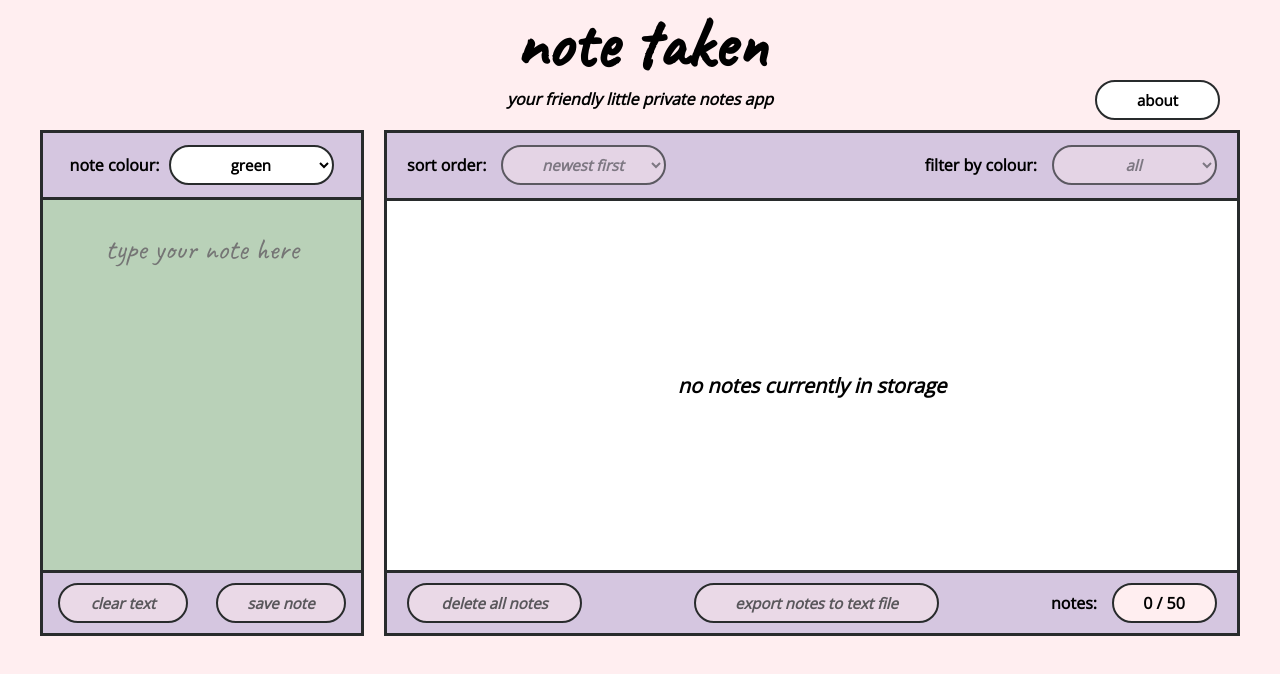
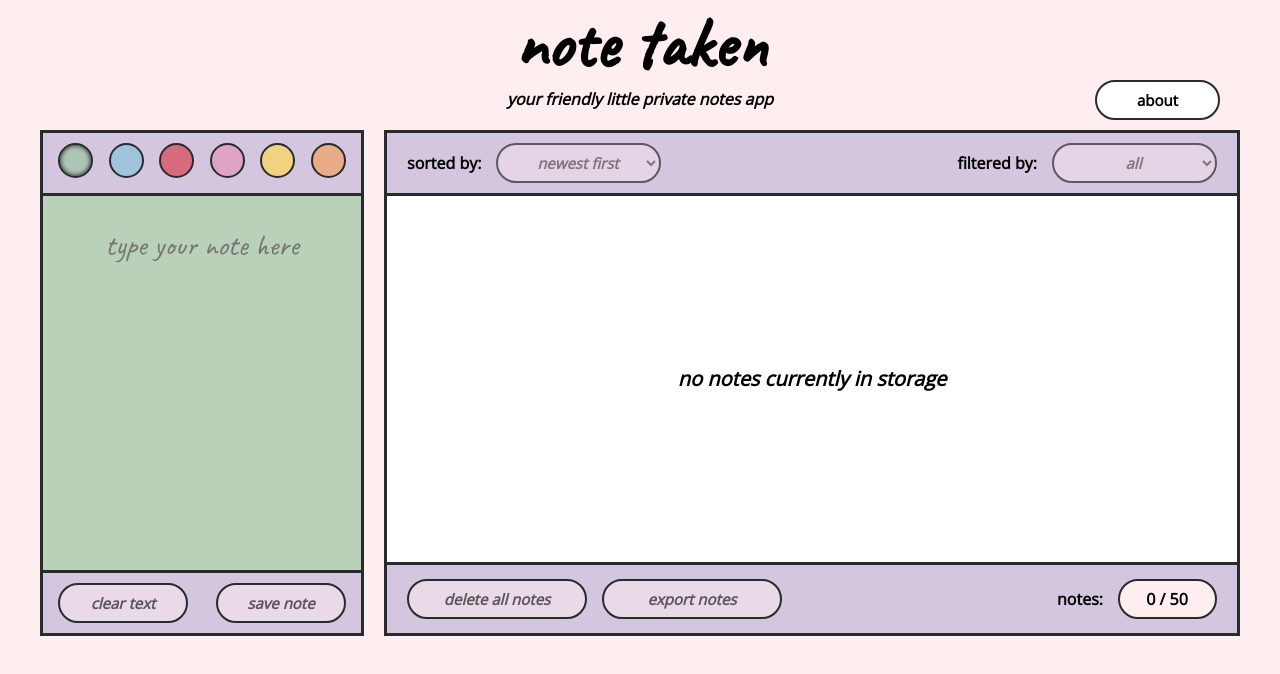
Before and after one commit to torontopubliclibra/note-taken, an Angular app: page / in a window 1280 px wide. Shown: the top 674 px of the page. Built offline with nearby package versions, Linux system fonts and the light colour scheme.

Commit message:
refactor: made modifications to style and functionality

```diff
--- a/src/app/app.component.html
+++ b/src/app/app.component.html
@@ -33,15 +33,24 @@
 
       <!-- notepad colour options -->
       <div class="notepad-options">
-        <p>Note colour:</p>
-        <select [(ngModel)]="noteColor" title="Select your note colour">
+        <div class="colorButtons" *ngFor="let color of initialNoteColors; index as i">
+          <button class="color-button {{color}} {{noteColor === color ? 'selected' : ''}}" (click)="updateNoteColor(color)">
+          </button>
+        </div>
+        <!-- <button class="color-button green" (click)="updateNoteColor('green')"></button>
+        <button class="color-button blue" (click)="updateNoteColor('blue')"></button>
+        <button class="color-button red" (click)="updateNoteColor('red')"></button>
+        <button class="color-button pink" (click)="updateNoteColor('pink')"></button>
+        <button class="color-button yellow" (click)="updateNoteColor('yellow')"></button>
+        <button class="color-button orange" (click)="updateNoteColor('orange')"></button> -->
+        <!-- <select [(ngModel)]="noteColor" title="Select your note colour">
           <option value="green">green</option>
           <option value="blue">blue</option>
           <option value="red">red</option>
           <option value="pink">pink</option>
           <option value="yellow">yellow</option>
           <option value="orange">orange</option>
-        </select>
+        </select> -->
       </div>
 
       <!-- notepad text area -->
@@ -59,13 +68,27 @@
     </div>
 
     <!-- notebook section -->
-    <div class="notebook {{view === 'info' ? 'disabled' : ''}} {{view === 'notepad' || view === 'info' ? 'disabled-2' : ''}}">
+    <div class="notebook {{view === 'info' ? 'disabled' : ''}} {{view === 'notepad' || view === 'info' ? 'disabled-2' : ''}}  {{notebookOptions ? 'options-active' : ''}}">
+
+      <div class="notebook-search {{allNotes.length < 3 ? 'disabled' : ''}}">
+
+        <i class="fa fa-search" aria-hidden="true"></i>
+        <input type="text" [(ngModel)]="searchQuery" (ngModelChange)="searchNotes()" placeholder="Start typing to search" class="{{searchQuery ? 'active' : ''}}"/>
+
+        <button *ngIf="!searchQuery" class="clear-search" disabled>
+          Clear
+        </button>
+        <button *ngIf="searchQuery" (click)="clearSearch()" class="clear-search">
+          Clear
+        </button>
+
+      </div>
 
       <!-- notebook sort and filter options -->
-      <div class="notebook-options">
+      <div class="notebook-options {{notebookOptions ? 'active' : ''}}">
 
         <div class="timeSort">
-          <p>Sort order:</p>
+          <p>Sorted by:</p>
           <select [(ngModel)]="timeSort" disabled="{{filteredNotes.length <= 1 ? true : false}}" title="Select the sort order">
             <option value="newest">newest first</option>
             <option value="oldest">oldest first</option>
@@ -73,25 +96,12 @@
         </div>
 
         <div class="colorFilter">
-          <p>Filter by colour:</p>
+          <p>Filtered by:</p>
           <select [(ngModel)]="colorFilter" (ngModelChange)="filterNotesByColor()" disabled="{{noteColors.length <= 1 ? 'true' : 'false'}}" title="Select the colour filter">
             <option value="all">all</option>
             <option *ngFor="let color of noteColors; index as i" value={{color}}>{{color}}</option>
           </select>
         </div>
-
-      </div>
-      <div class="notebook-search {{allNotes.length < 3 ? 'disabled' : ''}}">
-
-        <i class="fa fa-search" aria-hidden="true"></i>
-        <input type="text" [(ngModel)]="searchQuery" (ngModelChange)="searchNotes()" placeholder="Search your notes" class="{{searchQuery ? 'active' : ''}}"/>
-
-        <button *ngIf="!searchQuery" class="clear-search" disabled>
-          Clear
-        </button>
-        <button *ngIf="searchQuery" (click)="clearSearch()" class="clear-search">
-          Clear
-        </button>
 
       </div>
 
@@ -143,7 +153,7 @@
       </ul>
 
       <!-- notebook delete all button and note counter -->
-      <div class="notebook-buttons">
+      <div class="notebook-buttons {{notebookOptions ? 'active' : ''}} {{allNotes.length < 3 ? 'search-disabled' : ''}}">
 
         <div class="notes-remaining">
           <p>Notes:</p>
@@ -152,11 +162,28 @@
           </div>
         </div>
 
-        <button *ngIf="filteredNotes.length > 1" (click)="exportNotes()" class="export" title="Open or save your notes as a .txt file">Export notes to text file</button>
-        <button *ngIf="filteredNotes.length <= 1" class="export" disabled>Export notes to text file</button>
+        <button *ngIf="!notebookOptions" class="notebook-toggle" (click)="toggleNotebookOptions()">
+          Show options
+          <i class="fa fa-chevron-up" aria-hidden="true"></i>
+        </button>
+        <button *ngIf="notebookOptions" class="notebook-toggle" (click)="toggleNotebookOptions()">
+          Hide options
+          <i class="fa fa-chevron-down" aria-hidden="true"></i>
+        </button>
 
-        <button *ngIf="filteredNotes.length > 0 && colorFilter === 'all' && !searchQuery" (click)="deleteAll()" class="deleteAll" title="Delete all of your notes">Delete all notes</button>
-        <button *ngIf="filteredNotes.length <= 0 || colorFilter !== 'all' || searchQuery" class="deleteAll" disabled>Delete all notes</button>
+        <div class="buttons {{notebookOptions ? 'active' : ''}}">
+          <button *ngIf="filteredNotes.length > 1" (click)="exportNotes()" class="export" title="Open or save your notes as a .txt file">Export notes</button>
+          <button *ngIf="filteredNotes.length <= 1" class="export" disabled>Export notes</button>
+
+          <button *ngIf="filteredNotes.length > 0 && colorFilter === 'all' && !searchQuery" (click)="deleteAll()" class="deleteAll" title="Delete all of your notes">Delete all notes</button>
+          <button *ngIf="filteredNotes.length <= 0 || colorFilter !== 'all' || searchQuery" class="deleteAll" disabled>Delete all notes</button>
+        </div>
+
+        <!-- <button *ngIf="filteredNotes.length > 1" (click)="exportNotes()" class="export {{notebookOptions ? 'active' : ''}}" title="Open or save your notes as a .txt file">Export notes</button>
+        <button *ngIf="filteredNotes.length <= 1" class="export" disabled>Export notes</button>
+
+        <button *ngIf="filteredNotes.length > 0 && colorFilter === 'all' && !searchQuery" (click)="deleteAll()" class="deleteAll {{notebookOptions ? 'active' : ''}}" title="Delete all of your notes">Delete all notes</button>
+        <button *ngIf="filteredNotes.length <= 0 || colorFilter !== 'all' || searchQuery" class="deleteAll" disabled>Delete all notes</button> -->
       </div>
 
     </div>
--- a/src/app/app.component.scss
+++ b/src/app/app.component.scss
@@ -10,6 +10,11 @@ header, footer {
     h1, h2, p {
         text-align: center;
         padding: 0;
+    }
+
+    // responsive to tablet
+    @media only screen and (max-width: $tablet) {
+        background-color: $color1;
     }
 }
 
@@ -30,7 +35,7 @@ nav {
     .mobile-nav-link {
         display: none;
         height: 40px;
-        width: 225px;
+        width: 275px;
 
         p {
             margin: 0;
@@ -57,7 +62,6 @@ nav {
         justify-content: center;
         align-items: center;
         background-color: $color1;
-        border-top: solid $black 3px;
         height: 75px;
         gap: 20px;
 
@@ -96,6 +100,11 @@ header {
         margin: 0;
         padding: 0;
         padding-bottom: 20px;
+
+        // responsive to tablet
+        @media only screen and (max-width: $tablet) {
+            padding: 0;
+        }
     }
     button {
         width: 120px;
@@ -154,6 +163,7 @@ footer {
         margin: 0;
 
         width: calc(100% - 43px);
+        max-width: 100vw;
         height: calc(100vh - 210px);
 
         font-size: 16px;
@@ -164,7 +174,7 @@ footer {
             display: flex;
             background-color: $color2;
             height: 100%;
-            max-height: calc(100% - 100px);
+            max-height: calc(100% - 75px);
             align-items: center;
             justify-content: center;
             overflow-y: scroll;
@@ -176,10 +186,11 @@ footer {
 
             &:last-of-type {
                 background-color: $color1;
-                height: 75px;
-                min-width: calc(100vw - 10px);
+                max-height: 50px;
+                min-width: calc(100vw - 40px);
                 font-size: 14px;
-                padding: 20px 0;
+                padding: 20px;
+                padding-bottom: 0;
                 overflow-y: hidden;
                 margin: 0 auto;
             }
@@ -232,7 +243,8 @@ main {
     // responsive to tablet
     @media only screen and (max-width: $tablet) {
 
-        height: calc(100vh - 230px);
+        position: relative;
+        height: calc(100vh - 190px);
         width: 100%;
         max-width: 100%;
         border-right: none;
@@ -244,46 +256,75 @@ main {
     .notepad-options, .notepad-buttons {
         display: flex;
         align-items: center;
-        height: 55px;
         padding: 5px 15px;
         gap: 10px;
     }
     .notepad-options {
         background-color: $color1;
         border-bottom: solid $black 3px;
-        flex-direction: row;
-        justify-content: center;
+        min-height: 50px;
+        flex-flow: row wrap;
+        justify-content: space-between;
+
+        .color-button {
+            width: 35px;
+            height: 35px;
+            margin-bottom: 10px;
+
+            &.selected, &:hover {
+                box-shadow: inset 0px 0px 4px 0.5px $black;
+            }
+            &.green {
+                background-color: rgba($color: $green, $alpha: 0.7);
+            }
+            &.blue {
+                background-color: rgba($color: $blue, $alpha: 0.7);
+            }
+            &.red {
+                background-color: rgba($color: $red, $alpha: 0.7);
+            }
+            &.pink {
+                background-color: rgba($color: $pink, $alpha: 0.7);
+            }
+            &.yellow {
+                background-color: rgba($color: $yellow, $alpha: 0.7);
+            }
+            &.orange {
+                background-color: rgba($color: $orange, $alpha: 0.7);
+            }
+        }
 
         // responsive to tablet
         @media only screen and (max-width: $tablet) {
+            position: absolute;
+            background-color: $color2;
             border-top: solid $black 3px;
-            border-bottom: none;
-            height: 90px;
-            flex-direction: column;
+            width: calc(100% - 60px);
+            max-height: 45px;
+            min-height: unset;
             order: 2;
             gap: 0;
+            bottom: 70px;
             font-size: 16px;
-            padding: 10px;
-            p {
-                margin-top: 0;
-                margin-bottom: 5px;
+            padding: 10px 30px;
+            .color-button:hover {
+                box-shadow: none;
             }
         }
     }
     .notepad-buttons {
         background-color: $color1;
         width: calc(100% - 30px);
+        height: 55px;
         border-top: solid $black 3px;
         flex-direction: row-reverse;
         justify-content: space-between;
 
         // responsive to tablet
         @media only screen and (max-width: $tablet) {
-            border-top: none;
             width: calc(100% - 20px);
             justify-content: center;
             padding: 10px;
-            padding-top: 0;
             gap: 20px;
             order: 3;
         }
@@ -327,10 +368,11 @@ textarea {
     }
     // responsive to tablet
     @media only screen and (max-width: $tablet) {
-        width: calc(100% - 36px);
+        width: calc(100% - 40px);
+        margin-top: 68px;
         min-height: 60px;
         font-size: 35px;
-        padding: 18px;
+        padding: 20px;
     }
 }
 
@@ -388,7 +430,8 @@ select {
 
 input {
     height: 36px;
-    width: 250px;
+    width: 100%;
+    max-width: 640px;
     text-align: center;
 
     &:disabled, &:focus {
@@ -397,6 +440,12 @@ input {
 
     &:hover, &:focus, &.active {
         background-color: rgba($color1, 0.6);
+    }
+
+    // responsive to tablet
+    @media only screen and (max-width: $tablet) {
+        text-align: left;
+        padding-left: 20px;
     }
 }
 
@@ -465,22 +514,25 @@ button {
         left: 0;
     }
 
-    &.deleteAll {
-        width: 175px;
-    }
-
-    &.export {
-        width: 245px;
+    &.deleteAll, &.export {
+        width: 180px;
     }
 
     // responsive to tablet
     @media only screen and (max-width: $tablet) {
-        &.export {
-            margin-top: 5px;
-            margin-bottom: 0;
-            order: -1;
-            width: 100%;
-            max-width: 675px;
+
+        &.active {
+            &.deleteAll {
+                display: initial;
+                margin-right: 20px;
+                margin-bottom: 15px;
+            }
+            &.export {
+                display: none;
+                display: initial;
+                margin-left: 20px;
+                margin-bottom: 15px;
+            }
         }
     }
 }
@@ -494,7 +546,7 @@ button {
     max-width: 850px;
     height: 500px;
     margin: 0;
-    background-color: $white;
+    background-color: $color1;
     border: solid $black 3px;
 
     &.disabled {
@@ -509,8 +561,9 @@ button {
         }
 
         background-color: $color2;
-        min-height: 400px;
-        height: calc(100vh - 230px);
+        min-height: 275px;
+        height: calc(100vh - 199px);
+        padding-bottom: 10px;
         min-width: 100%;
         width: 100%;
         max-width: 100%;
@@ -518,10 +571,14 @@ button {
         border-left: none;
         border-bottom: none;
         margin: 0 auto;
+
+        &.options-active {
+            max-height: calc(100vh - 255px);
+            height: 100%;
+        }
     }
 
     .notebook-options, .notebook-search, .notebook-buttons {
-        height: 55px;
         width: calc(100% - 40px);
         padding: 5px 20px;
 
@@ -540,13 +597,10 @@ button {
         flex-direction: row;
     }
 
-    .notebook-options, .notebook-search {
-        border-bottom: solid $black 3px;
-    }
-
     .notebook-search {
-        background-color: $color2;
-        justify-content: flex-end;
+        min-height: 50px;
+        padding-bottom: 0;
+        justify-content: flex-start;
         gap: 15px;
 
         &.disabled {
@@ -554,7 +608,7 @@ button {
         }
 
         .clear-search {
-            width: 100px;
+            width: 175px;
         }
 
         // responsive to tablet
@@ -566,100 +620,152 @@ button {
         }
     }
 
-    .notebook-options, .notebook-buttons {
-        background-color: $color1;
-    }
-
     .notebook-options {
+        border-bottom: solid $black 3px;
+        width: 100%;
+        min-height: 60px;
+        flex-flow: row wrap;
+        padding: 0;
 
         // responsive to tablet
         @media only screen and (max-width: $tablet) {
-            border-top: solid $black 3px;
-            border-bottom: none;
-            flex-direction: row-reverse;
+            background: none;
+            display: none;
+            border: none;
+            flex-flow: row-reverse nowrap;
             justify-content: center;
-            order: 3;
+            order: 4;
             gap: 20px;
-            height: 87px;
-            max-width: calc(100% - 40px);
             width: 100%;
+
+            &.active {
+                display: initial;
+                margin-bottom: 10px;
+            }
+
         }
     }
 
     .notebook-buttons {
-        height: 50px;
+        height: 60px;
         border-top: solid $black 3px;
         flex-direction: row-reverse;
         gap: 15px;
+        overflow: hidden;
 
-        // responsive to tablet
-        @media only screen and (max-width: $tablet) {
-            flex-wrap: wrap;
-            border-top: none;
-            justify-content: center;
-            height: 120px;
-            max-width: calc(100% - 40px);
-            padding-top: 0;
-            order: 4;
-            font-size: 16px;
-            p {
-                margin: 0;
-            }
-        }
-        .notes-remaining {
-            justify-content: right;
+        .buttons {
+            width: 100%;
+            display: flex;
+            justify-content: flex-end;
+            flex-direction: row-reverse;
             gap: 15px;
         }
 
         // responsive to tablet
         @media only screen and (max-width: $tablet) {
-            .notes-remaining, .deleteAll {
-                width: calc(50% - 15px);
-                max-width: 250px;
+            padding: 0;
+            padding-top: 10px;
+            padding-bottom: 10px;
+            gap: 0;
+            flex-flow: row wrap;
+            border-top: none;
+            justify-content: space-between;
+            min-height: 50px;
+            width: 100%;
+            order: 3;
+            font-size: 16px;
+            p {
+                margin: 0;
             }
-            .notes-remaining {
-                margin-left: 5px;
+
+            .buttons {
+                justify-content: space-between;
+                border-top: solid $black 3px;
+                padding-top: 10px;
+                padding-left: 20px;
+                padding-right: 20px;
             }
-            .deleteAll {
-                margin-right: 5px;
+
+            &.search-disabled {
+                border-top: solid $black 3px;
+            }
+
+            &.active {
+                border-bottom: solid $black 3px;
+                height: 190px;
+                width: 100vw;
+            }
+        }
+
+        .notebook-toggle {
+            display: none;
+
+            // responsive to tablet
+            @media only screen and (max-width: $tablet) {
+                width: 55%;
+                max-width: 180px;
+                display: flex;
+                flex-direction: row;
+                justify-content: center;
+                align-items: center;
+                gap: 10px;
+                margin-bottom: 15px;
+                margin-right: 20px;
+                i {
+                    font-size: 12px;
+                }
+            }
+        }
+
+        .notes-remaining {
+            gap: 15px;
+            width: 160px;
+            justify-content: space-between;
+
+            // responsive to tablet
+            @media only screen and (max-width: $tablet) {
+                margin-top: 5px;
+                margin-bottom: 15px;
+                margin-left: 20px;
             }
         }
 
     }
 
     .colorFilter, .timeSort {
+        background-color: $color1;
         display: flex;
         flex-direction: row;
         align-items: center;
+        justify-content: space-between;
+        height: 55px;
         gap: 15px;
+    }
+
+    .colorFilter {
+        margin-right: 20px;
 
         // responsive to tablet
         @media only screen and (max-width: $tablet) {
-            width: 100%;
-            flex-direction: column;
-            gap: 0;
             font-size: 16px;
             padding: 0;
-            p {
-                margin-top: 0;
-                margin-bottom: 5px;
-                width: 100%;
-                max-width: 250px;
-            }
-            select {
-                width: 100%;
-                max-width: 250px;
-            }
+            margin-right: 0;
+            padding-left: 20px;
+            padding-right: 20px;
         }
     }
 
-    // responsive to tablet
-    @media only screen and (max-width: $tablet) {
-        .timeSort {
-            align-items: flex-start;
-        }
-        .colorFilter {
-            align-items: flex-end;
+    .timeSort {
+        margin-left: 20px;
+
+        // responsive to tablet
+        @media only screen and (max-width: $tablet) {
+            font-size: 16px;
+            padding: 0;
+            margin-left: 0;
+            padding-top: 5px;
+            padding-left: 20px;
+            padding-right: 20px;
         }
     }
 
@@ -682,14 +788,16 @@ button {
 
         // responsive to tablet
         @media only screen and (max-width: $tablet) {
+            background-color: rgba($color1, 0.5);
             height: 36.5px;
         }
     }
 
     .notes-list {
+        background-color: $white;
         display: flex;
         min-width: 100%;
-        height: 330px;
+        height: 335px;
         overflow-y: scroll;
         flex-flow: row wrap;
         justify-content: center;
@@ -707,7 +815,6 @@ button {
 
         // responsive to tablet
         @media only screen and (max-width: $tablet) {
-            background-color: $white;
             max-width: 100%;
             height: 100%;
             padding: 0;
--- a/src/app/app.component.ts
+++ b/src/app/app.component.ts
@@ -1,4 +1,5 @@
-import { Component } from '@angular/core';
+import { ElementSchemaRegistry } from '@angular/compiler';
+import { AfterViewInit, Component, ElementRef, ViewChild } from '@angular/core';
 
 @Component({
   selector: 'app-root',
@@ -15,7 +16,16 @@ export class AppComponent {
   noteColor: string = `green`;
   colorFilter: string = `all`;
   timeSort: string = `newest`;
+  initialNoteColors: string[] = [
+    'green',
+    'blue',
+    'red',
+    'pink',
+    'yellow',
+    'orange'
+  ]
   noteColors: string[] = [];
+  notebookOptions: boolean = false;
   inputtedText: string = ``;
   searchQuery: string = ``;
   view: string = `notepad`;
@@ -78,6 +88,10 @@ export class AppComponent {
 
   }
 
+  toggleNotebookOptions = () => {
+    this.notebookOptions = !this.notebookOptions;
+  }
+
   // update placeholder text function
   updatePlaceholder = (newPlaceholder: string) => {
 
@@ -88,6 +102,14 @@ export class AppComponent {
     setTimeout(() => {
       this.placeholder = `type your note here`;
     }, 1000)
+  }
+
+  updateNoteColor = (color: string) => {
+
+    if (this.noteColor !== color) {
+      this.noteColor = color;
+    }
+
   }
 
   // update note colours function
@@ -272,6 +294,10 @@ export class AppComponent {
       this.inputtedText = ``;
       this.updatePlaceholder(`note can't be blank`);
 
+    // if the note is already in the array, display the duplicate note text
+    } else if (updateNotes.some(note => (note.text === this.inputtedText) && (note.color === this.noteColor))) {
+      this.updatePlaceholder(`note already exists`);
+
     // otherwise
     } else {
 
@@ -367,10 +393,10 @@ export class AppComponent {
     }
 
     // delete the note from the notes array
-    this.allNotes = this.allNotes.filter(note => note.text !== deletedNote.text);
+    this.allNotes = this.allNotes.filter(note => note !== deletedNote);
 
     // delete the note from the filtered notes array
-    this.filteredNotes = this.filteredNotes.filter(note => note.text !== deletedNote.text);
+    this.filteredNotes = this.filteredNotes.filter(note => note !== deletedNote);
 
     // update the note colours
     this.updateNoteColors();
--- a/src/styles.scss
+++ b/src/styles.scss
@@ -3,6 +3,10 @@
 
 // font import
 @import url('https://fonts.googleapis.com/css2?family=Open+Sans&family=Caveat&display=swap');
+
+html {
+    min-height: 100vh;
+}
 
 // global body styles
 body {
```
